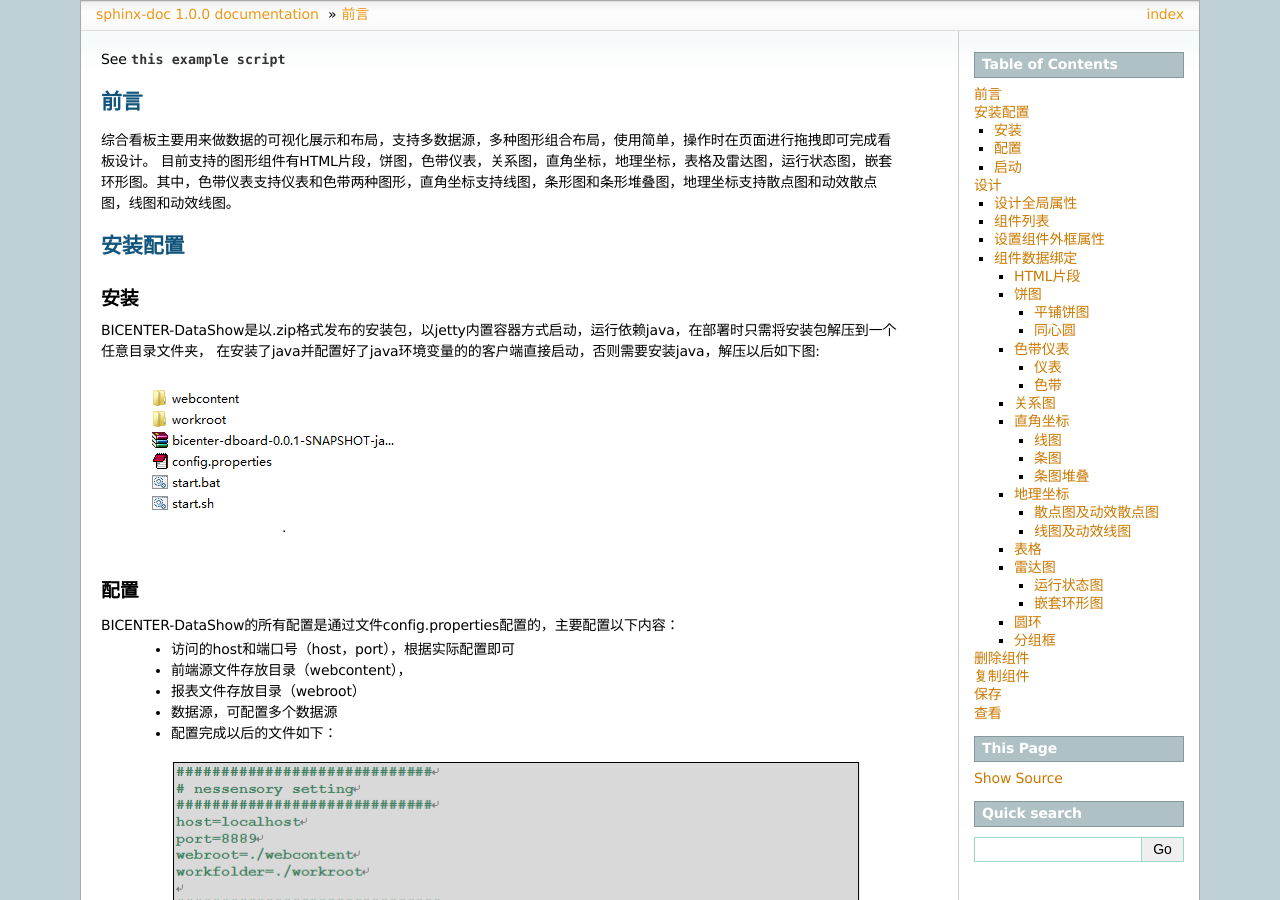
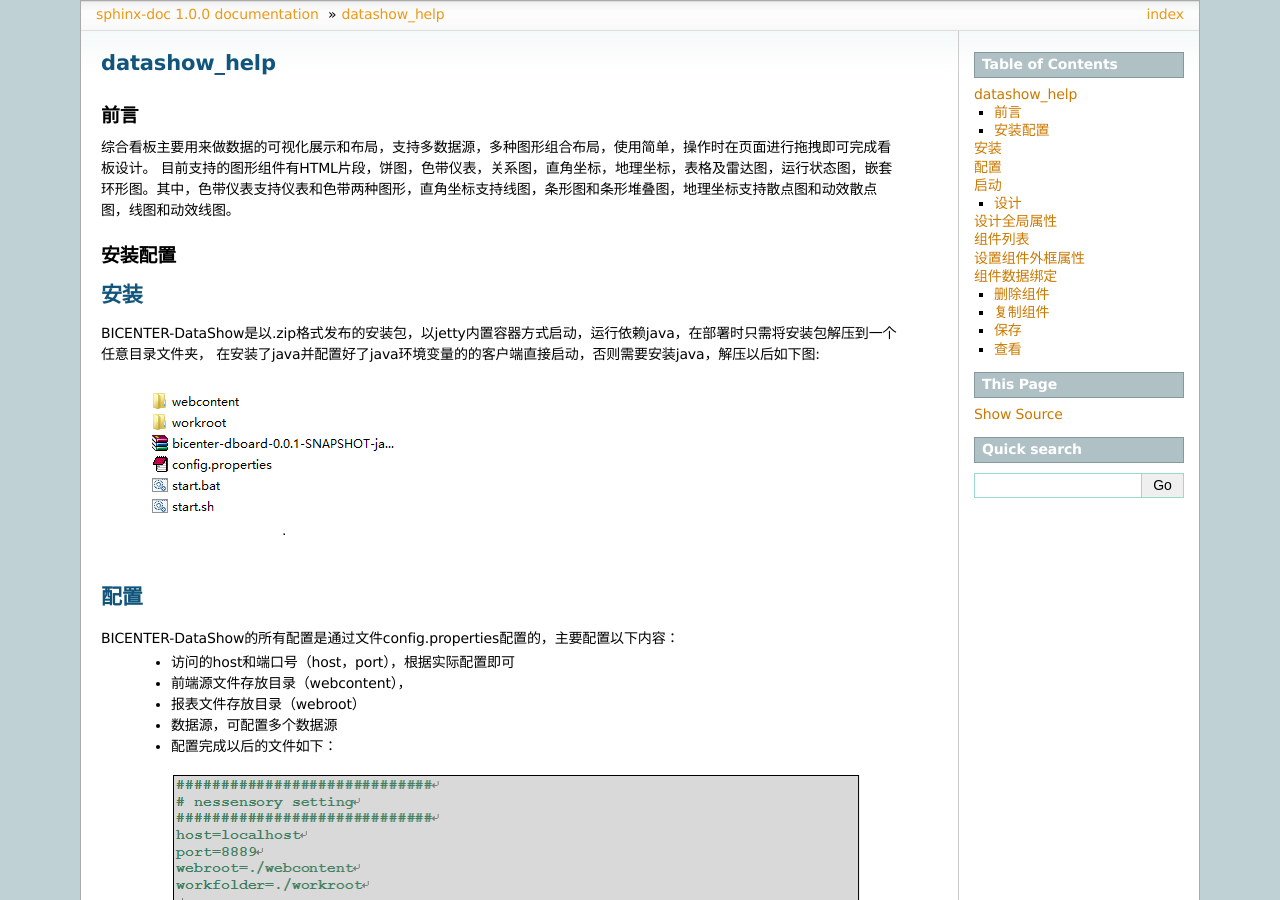
Before and after one commit to bicenter2019/bicenter-doc, a Sphinx documentation site: the page built from source/datashow_help.rst, in a window 1280 px wide and 900 px high. Built offline with Sphinx 7.4.7, drawn with Linux system fonts in a browser that asks for light colours; some of the changed text lies outside the part shown.

Commit message:
Add files via upload

```diff
--- a/source/datashow_help.rst
+++ b/source/datashow_help.rst
@@ -1,5 +1,7 @@
-.. _datashow_help:
-See :download:`this example script <../example.py>`
+.. reference_datashow_help:
+datashow_help
+-----------------
+
 
 前言
 ===========================
```
